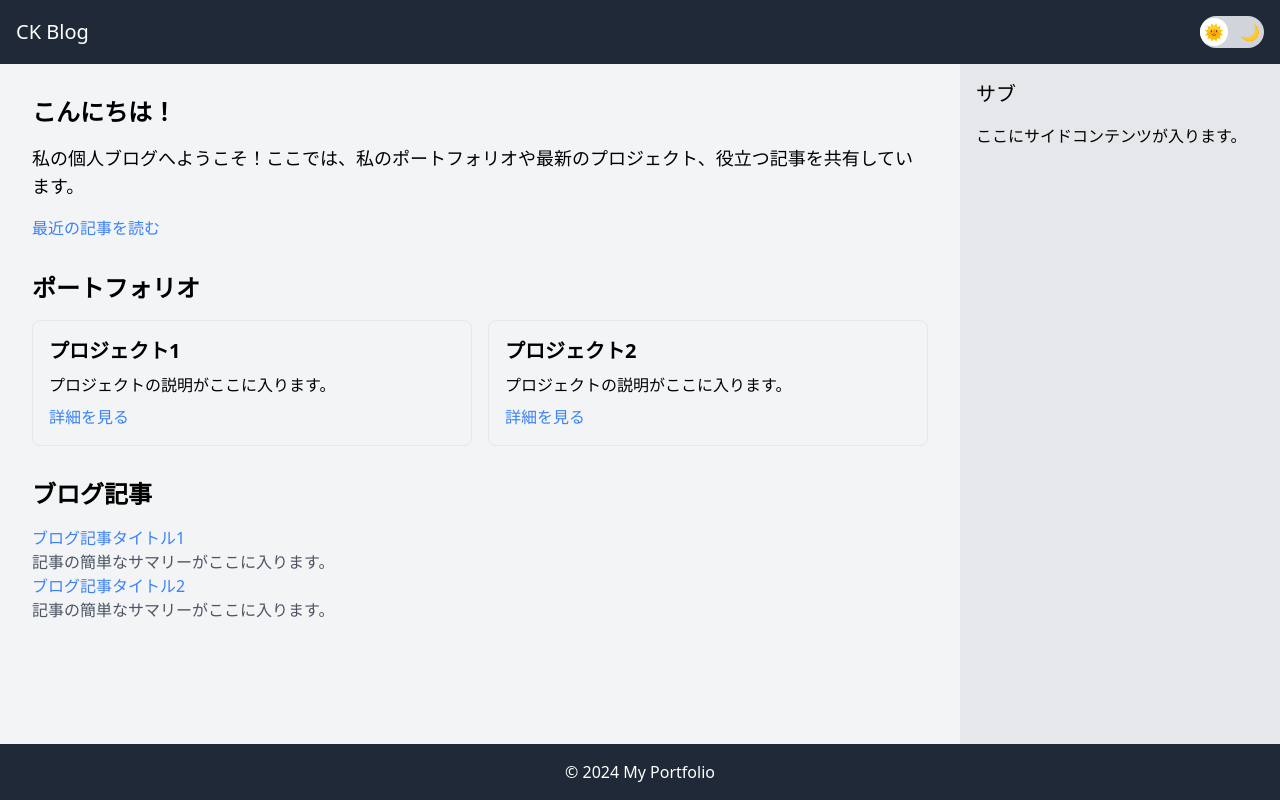
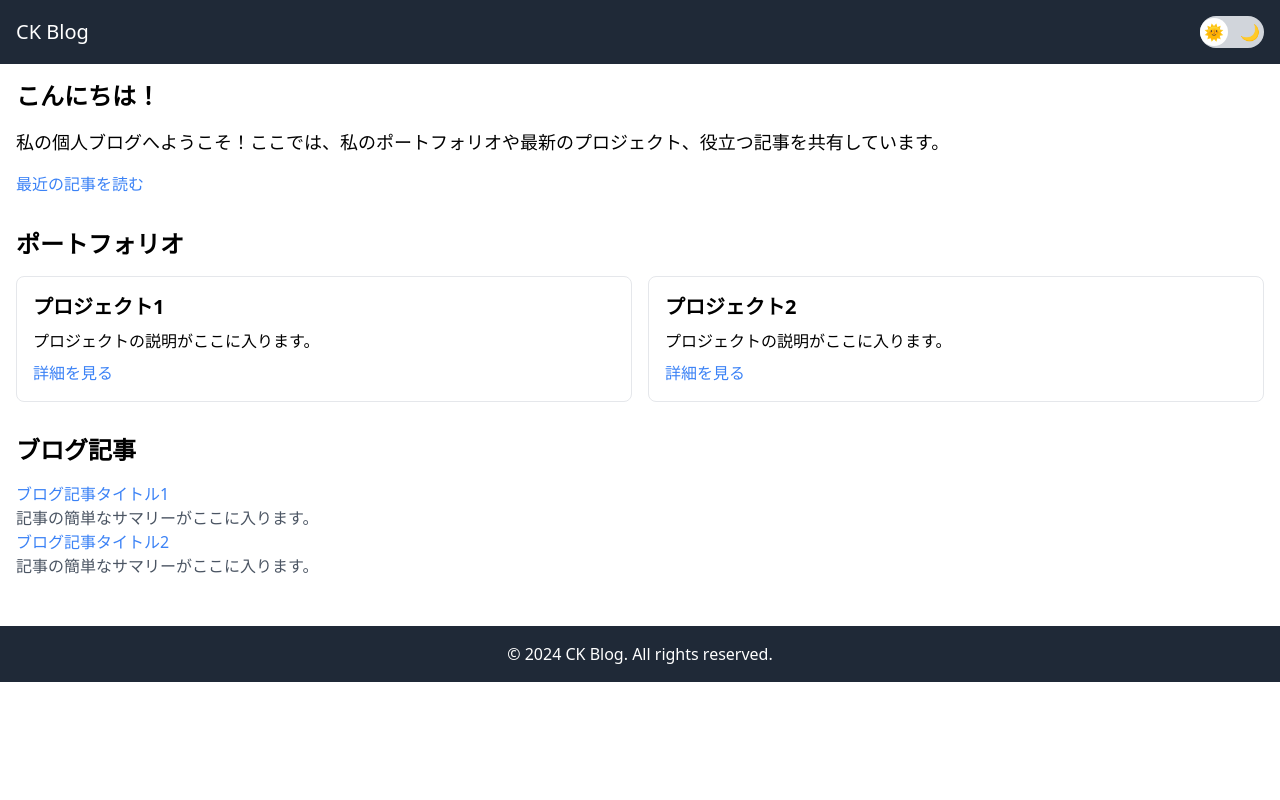
Before and after one commit to teamoo24/ckblog, a Next.js app: page / in a window 1280 px wide. Built offline with nearby package versions, Linux system fonts and the light colour scheme.

Commit message:
sidebarは思った以上に要らない気がするな。。。wordpressの名残を残そうとしてた。。。

```diff
--- a/src/app/layout.tsx
+++ b/src/app/layout.tsx
@@ -1,6 +1,6 @@
 import type { Metadata } from "next";
 import "./globals.css";
-import ThemeSwitcher from "@/components/ThemeSwitcher";
+import Header from "@/components/header";
 
 export const metadata: Metadata = {
   title: "Create Next App",
@@ -17,28 +17,13 @@ export default function RootLayout({
     <html lang="ja">
       <body className="min-h-screen flex flex-col bg-white text-black dark:bg-gray-900 dark:text-white">
         {/* ヘッダー */}
-        <header className="bg-gray-800 text-white p-4 dark:bg-gray-700 flex justify-between items-center">
-          <h1 className="text-xl">CK Blog</h1>
-          <ThemeSwitcher />
-        </header>
-
+        <Header/>
         {/* メインコンテンツ */}
-        <main className="flex-1 flex flex-col md:flex-row">
-          {/* Primary セクション */}
-          <section className="flex-1 p-4 bg-gray-100 dark:bg-gray-800 md:w-3/4">
-            {children}
-          </section>
-
-          {/* Secondary セクション */}
-          <aside className="w-full md:w-1/4 p-4 bg-gray-200 dark:bg-gray-700">
-            <h2 className="text-xl mb-4">サブ</h2>
-            <p>ここにサイドコンテンツが入ります。</p>
-          </aside>
+        <main className="container mx-auto p-4">
+          {children}
         </main>
-
-        {/* フッター */}
-        <footer className="bg-gray-800 text-white p-4 text-center dark:bg-gray-700">
-          <p>&copy; 2024 My Portfolio</p>
+        <footer className="bg-gray-800 text-white p-4 dark:bg-gray-700 text-center">
+          <p>&copy; 2024 CK Blog. All rights reserved.</p>
         </footer>
       </body>
     </html>
--- a/src/app/page.tsx
+++ b/src/app/page.tsx
@@ -2,36 +2,29 @@ import ThemeSwitcher from "@/components/ThemeSwitcher";
 
 export default function Home() {
   return (
-    <main className="container mx-auto p-4">
+    <>
       {/* ホームセクション */}
       <section className="mb-8">
         <h2 className="text-2xl font-bold mb-4">こんにちは！</h2>
         <p className="text-lg mb-4">
           私の個人ブログへようこそ！ここでは、私のポートフォリオや最新のプロジェクト、役立つ記事を共有しています。
         </p>
-        <a href="#" className="text-blue-500 hover:underline">
-          最近の記事を読む
-        </a>
+        <a href="#" className="text-blue-500 hover:underline">最近の記事を読む</a>
       </section>
 
       {/* ポートフォリオセクション */}
       <section className="mb-8">
         <h2 className="text-2xl font-bold mb-4">ポートフォリオ</h2>
         <div className="grid grid-cols-1 md:grid-cols-2 gap-4">
-          {/* プロジェクトカードの例 */}
           <div className="border p-4 rounded-lg">
             <h3 className="text-xl font-semibold">プロジェクト1</h3>
             <p className="mt-2">プロジェクトの説明がここに入ります。</p>
-            <a href="#" className="text-blue-500 hover:underline mt-2 block">
-              詳細を見る
-            </a>
+            <a href="#" className="text-blue-500 hover:underline mt-2 block">詳細を見る</a>
           </div>
           <div className="border p-4 rounded-lg">
             <h3 className="text-xl font-semibold">プロジェクト2</h3>
             <p className="mt-2">プロジェクトの説明がここに入ります。</p>
-            <a href="#" className="text-blue-500 hover:underline mt-2 block">
-              詳細を見る
-            </a>
+            <a href="#" className="text-blue-500 hover:underline mt-2 block">詳細を見る</a>
           </div>
         </div>
       </section>
@@ -41,23 +34,15 @@ export default function Home() {
         <h2 className="text-2xl font-bold mb-4">ブログ記事</h2>
         <ul>
           <li>
-            <a href="#" className="text-blue-500 hover:underline">
-              ブログ記事タイトル1
-            </a>
-            <p className="text-gray-600">
-              記事の簡単なサマリーがここに入ります。
-            </p>
+            <a href="#" className="text-blue-500 hover:underline">ブログ記事タイトル1</a>
+            <p className="text-gray-600">記事の簡単なサマリーがここに入ります。</p>
           </li>
           <li>
-            <a href="#" className="text-blue-500 hover:underline">
-              ブログ記事タイトル2
-            </a>
-            <p className="text-gray-600">
-              記事の簡単なサマリーがここに入ります。
-            </p>
+            <a href="#" className="text-blue-500 hover:underline">ブログ記事タイトル2</a>
+            <p className="text-gray-600">記事の簡単なサマリーがここに入ります。</p>
           </li>
         </ul>
       </section>
-    </main>
+    </>
   );
 }
--- /dev/null
+++ b/src/components/header.tsx
@@ -0,0 +1,12 @@
+import ThemeSwitcher from "./ThemeSwitcher"
+
+const Header =() => {
+    return (
+        <header className="bg-gray-800 text-white p-4 dark:bg-gray-700 flex justify-between items-center">
+          <h1 className="text-xl">CK Blog</h1>
+          <ThemeSwitcher />
+        </header>
+    )
+}
+
+export default Header
```
